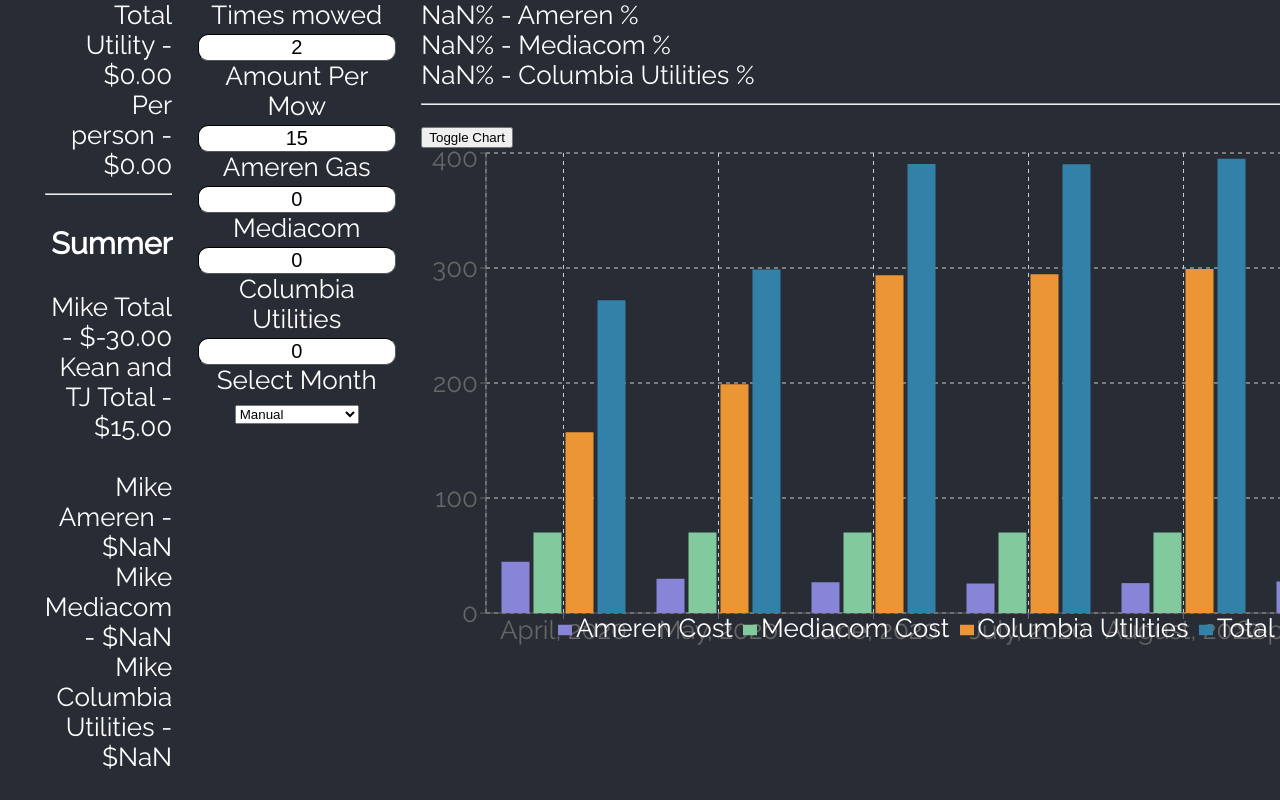
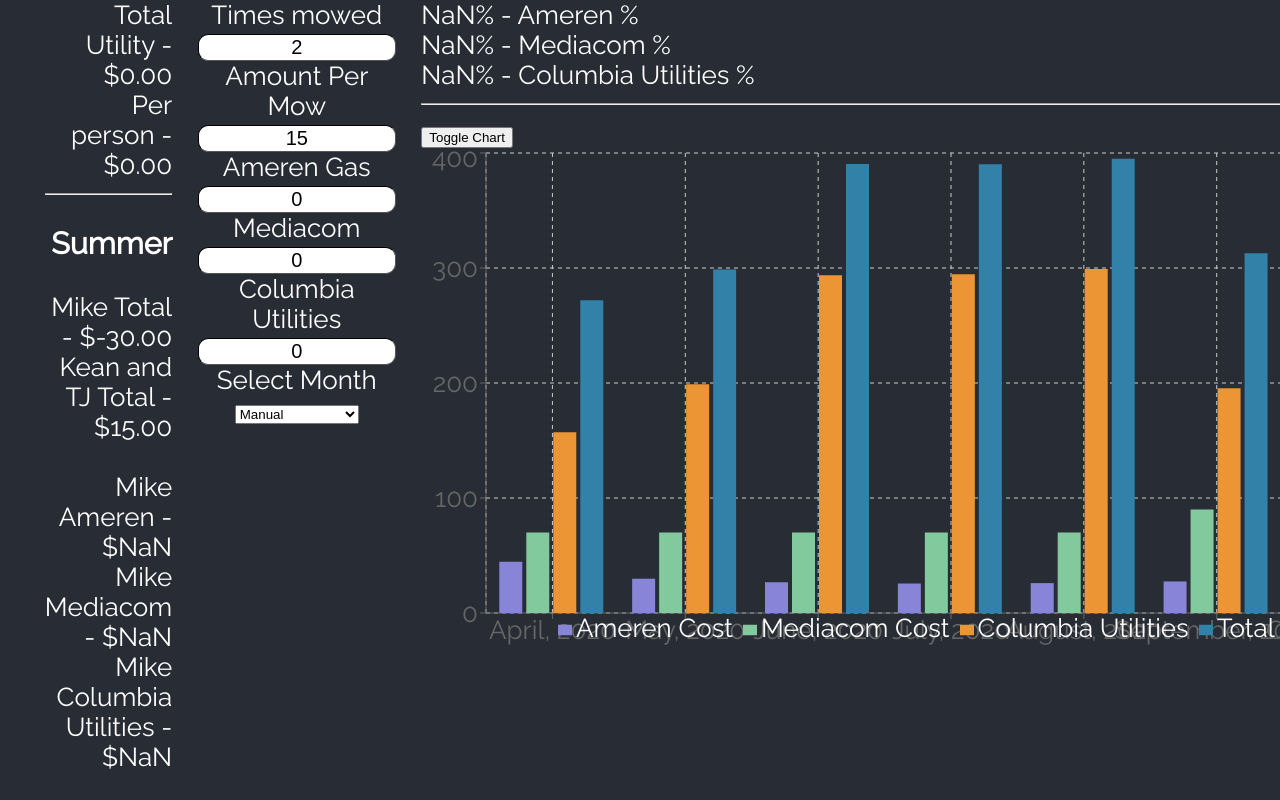
Before and after one commit to QuestionableAntics/roommate-utils, a React (Create React App) app: page / in a window 1280 px wide. Shown: the top 800 px of the page. Built offline with nearby package versions, Linux system fonts and the light colour scheme.

Commit message:
some of october

```diff
--- a/src/App.tsx
+++ b/src/App.tsx
@@ -263,5 +263,13 @@
     mediacomCost: 89.99,
     columbiaUtilities: 195.45,
     timesMowed: 1
+  },
+  {
+    id: 7,
+    date: "October, 2020",
+    amerenCost: 31.84,
+    mediacomCost: 89.99,
+    columbiaUtilities: undefined,
+    timesMowed: 1
   }
 ]
```
